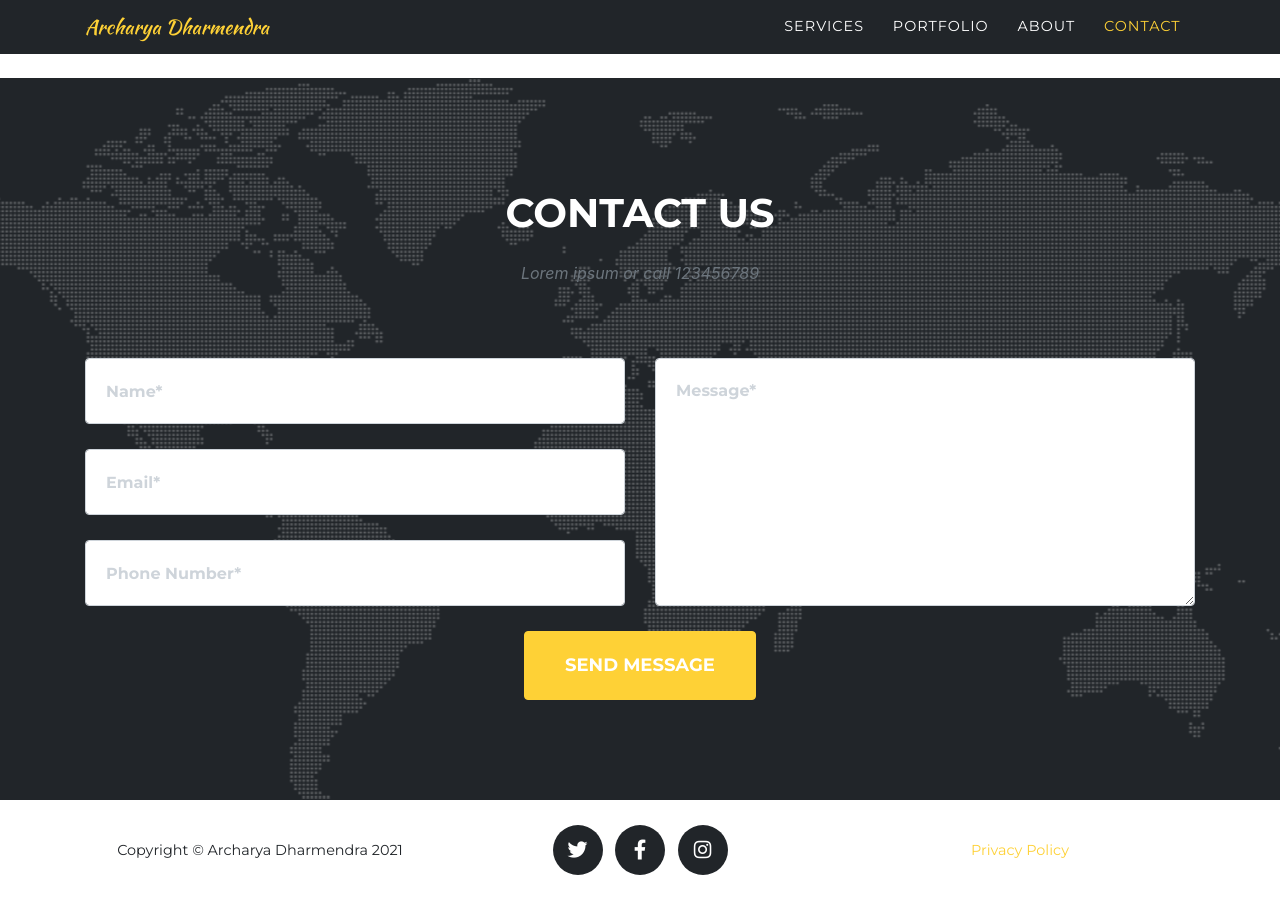
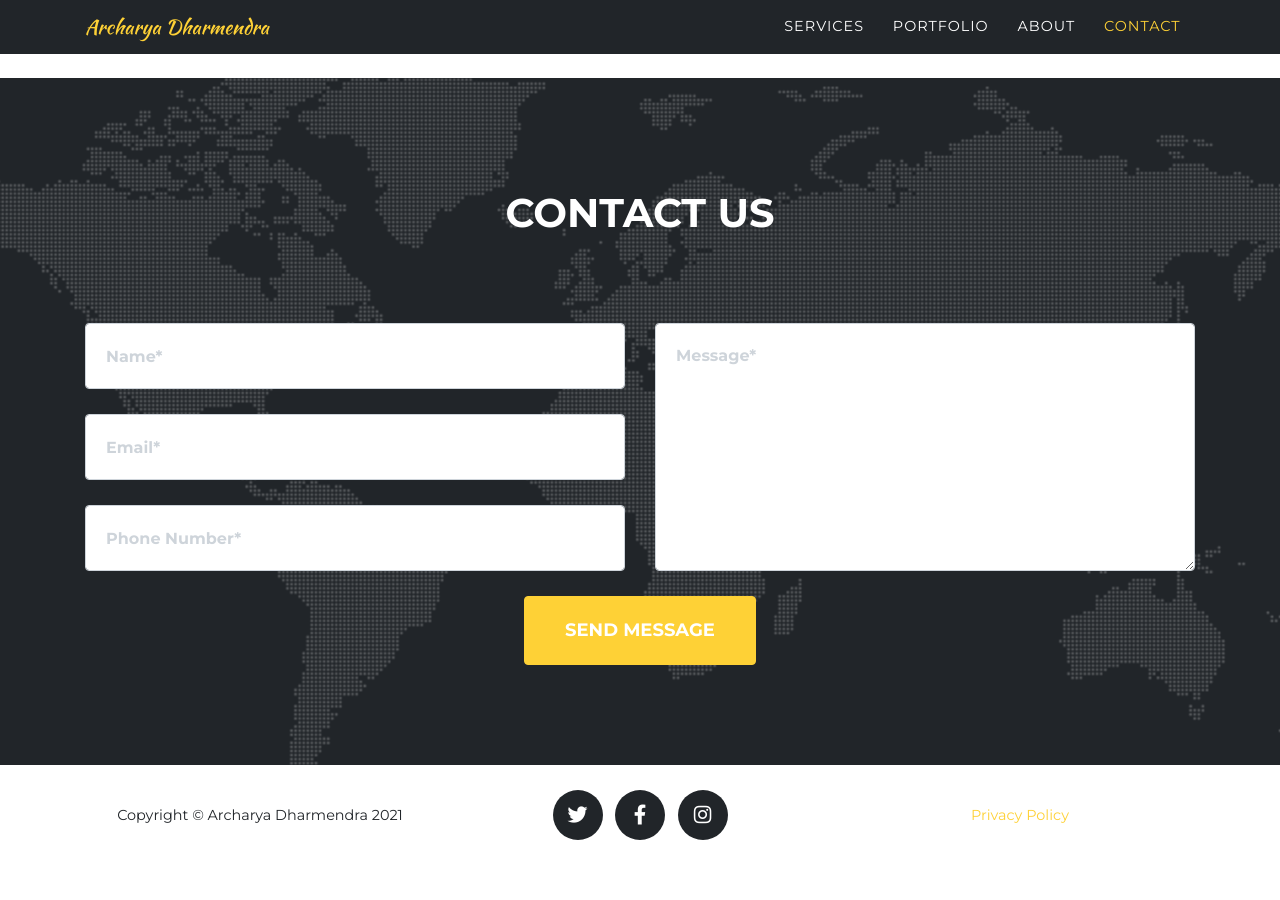
Before and after one commit to acharyadharmendra/acharyadharmendra.github.io, a Jekyll site: the page built from index.md, in a window 1280 px wide and 900 px high, scrolled down 7060 px. Built offline with Jekyll 4.4.1, drawn with Linux system fonts in a browser that asks for light colours; some web fonts are replaced; after the commit the page ends 7925 px from its top, so only the background shows below that.

Commit message:
Update sitetext.yml

```diff
--- a/_data/sitetext.yml
+++ b/_data/sitetext.yml
@@ -167,7 +167,7 @@ team:
 
 contact:
     title: "Contact Us"
-    text: "Lorem ipsum or call 123456789"
+    text: ""
     section: contact
 
 footer:
```
